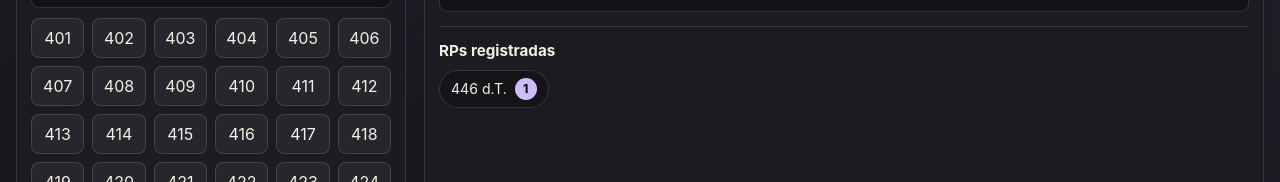
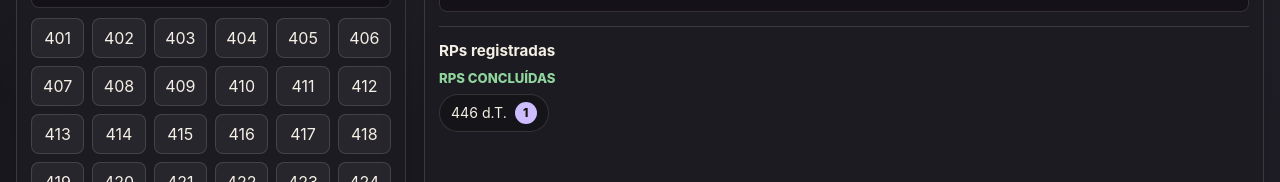
Before and after one commit to milacirne/calendar_app, a React (Vite) app: page / in a window 1280 px wide. Shown: the part 431-613 px from the top of the page. Built offline with nearby package versions, Linux system fonts and the light colour scheme.

Commit message:
frontend improvements

```diff
--- a/src/components/RegisteredRpsNavigator.tsx
+++ b/src/components/RegisteredRpsNavigator.tsx
@@ -1,6 +1,6 @@
 import { ArrowLeft } from "lucide-react";
 import { useMemo, useState } from "react";
-import type { CalendarEvent, PrythianDate } from "../types/calendar";
+import type { CalendarEvent, EventStatus, PrythianDate } from "../types/calendar";
 import { getMonth } from "../utils/calendar";
 import { getMonthsWithEvents, getYearsWithEvents } from "../utils/eventIndex";
 
@@ -9,6 +9,12 @@ interface RegisteredRpsNavigatorProps {
   onNavigate: (date: PrythianDate) => void;
 }
 
+const statusSections: Array<{ status: EventStatus; title: string }> = [
+  { status: "ongoing", title: "RPs em andamento" },
+  { status: "completed", title: "RPs concluídas" },
+  { status: "paused", title: "RPs pausadas" },
+];
+
 function formatMonthShortcut(monthId: number, monthName: string) {
   const shortName = monthName.replace(/^Mês (da|do|das|dos|de) /, "");
   return `Mês ${String(monthId).padStart(2, "0")} - ${shortName}`;
@@ -16,13 +22,28 @@ function formatMonthShortcut(monthId: number, monthName: string) {
 
 export function RegisteredRpsNavigator({ events, onNavigate }: RegisteredRpsNavigatorProps) {
   const [selectedEventYear, setSelectedEventYear] = useState<number | null>(null);
-  const yearsWithEvents = useMemo(() => getYearsWithEvents(events), [events]);
-  const monthsWithEvents = useMemo(
-    () => (selectedEventYear ? getMonthsWithEvents(events, selectedEventYear) : []),
-    [events, selectedEventYear],
+  const [selectedStatus, setSelectedStatus] = useState<EventStatus | null>(null);
+  const hasEvents = events.length > 0;
+  const eventsByStatus = useMemo(
+    () =>
+      statusSections.map((section) => ({
+        ...section,
+        events: events.filter((event) => event.status === section.status),
+      })),
+    [events],
   );
+  const nonEmptySections = eventsByStatus.filter((section) => section.events.length > 0);
+  const visibleSections =
+    selectedEventYear && selectedStatus
+      ? nonEmptySections.filter((section) => section.status === selectedStatus)
+      : nonEmptySections;
 
-  if (yearsWithEvents.length === 0) {
+  const resetSelection = () => {
+    setSelectedEventYear(null);
+    setSelectedStatus(null);
+  };
+
+  if (!hasEvents) {
     return (
       <section className="registered-rps" aria-label="RPs registradas">
         <h3>RPs registradas</h3>
@@ -36,16 +57,17 @@ export function RegisteredRpsNavigator({ events, onNavigate }: RegisteredRpsNavi
       <div className="registered-rps-heading">
         <h3>{selectedEventYear ? `RPs registradas em ${selectedEventYear} d.T.` : "RPs registradas"}</h3>
         {selectedEventYear && (
-          <button className="link-button" type="button" onClick={() => setSelectedEventYear(null)}>
+          <button className="link-button" type="button" onClick={resetSelection}>
             <ArrowLeft size={15} />
             Ver anos com RPs
           </button>
         )}
       </div>
 
-      <div className="rp-chip-list">
-        {selectedEventYear
-          ? monthsWithEvents.map((monthWithEvents) => {
+      <div className="rp-status-groups">
+        {visibleSections.map((section) => {
+          const chips = selectedEventYear
+            ? getMonthsWithEvents(section.events, selectedEventYear).map((monthWithEvents) => {
                 const month = getMonth(monthWithEvents.month);
 
                 return (
@@ -60,17 +82,28 @@ export function RegisteredRpsNavigator({ events, onNavigate }: RegisteredRpsNavi
                   </button>
                 );
               })
-          : yearsWithEvents.map((yearWithEvents) => (
+            : getYearsWithEvents(section.events).map((yearWithEvents) => (
                 <button
                   className="rp-chip"
                   type="button"
                   key={yearWithEvents.year}
-                onClick={() => setSelectedEventYear(yearWithEvents.year)}
+                  onClick={() => {
+                    setSelectedEventYear(yearWithEvents.year);
+                    setSelectedStatus(section.status);
+                  }}
                 >
                   {yearWithEvents.year} d.T.
                   <span>{yearWithEvents.eventCount}</span>
                 </button>
-            ))}
+              ));
+
+          return (
+            <section className="rp-status-section" key={section.status}>
+              <h4 className={`rp-status-title ${section.status}`}>{section.title}</h4>
+              <div className="rp-chip-list">{chips}</div>
+            </section>
+          );
+        })}
       </div>
     </section>
   );
--- a/src/styles/global.css
+++ b/src/styles/global.css
@@ -337,6 +337,40 @@ a {
 .registered-rps p {
   color: var(--muted);
   font-size: 0.9rem;
+}
+
+.rp-status-groups {
+  display: grid;
+  gap: 14px;
+}
+
+.rp-status-section {
+  display: grid;
+  gap: 8px;
+}
+
+.rp-status-section + .rp-status-section {
+  padding-top: 12px;
+  border-top: 1px solid rgba(244, 239, 228, 0.08);
+}
+
+.rp-status-section h4 {
+  margin: 0;
+  font-size: 0.82rem;
+  font-weight: 800;
+  text-transform: uppercase;
+}
+
+.rp-status-title.ongoing {
+  color: #e6c66f;
+}
+
+.rp-status-title.completed {
+  color: #8fd49d;
+}
+
+.rp-status-title.paused {
+  color: #e89a9a;
 }
 
 .rp-chip-list {
```
Lines whose indentation alone changed are shown as unchanged.
